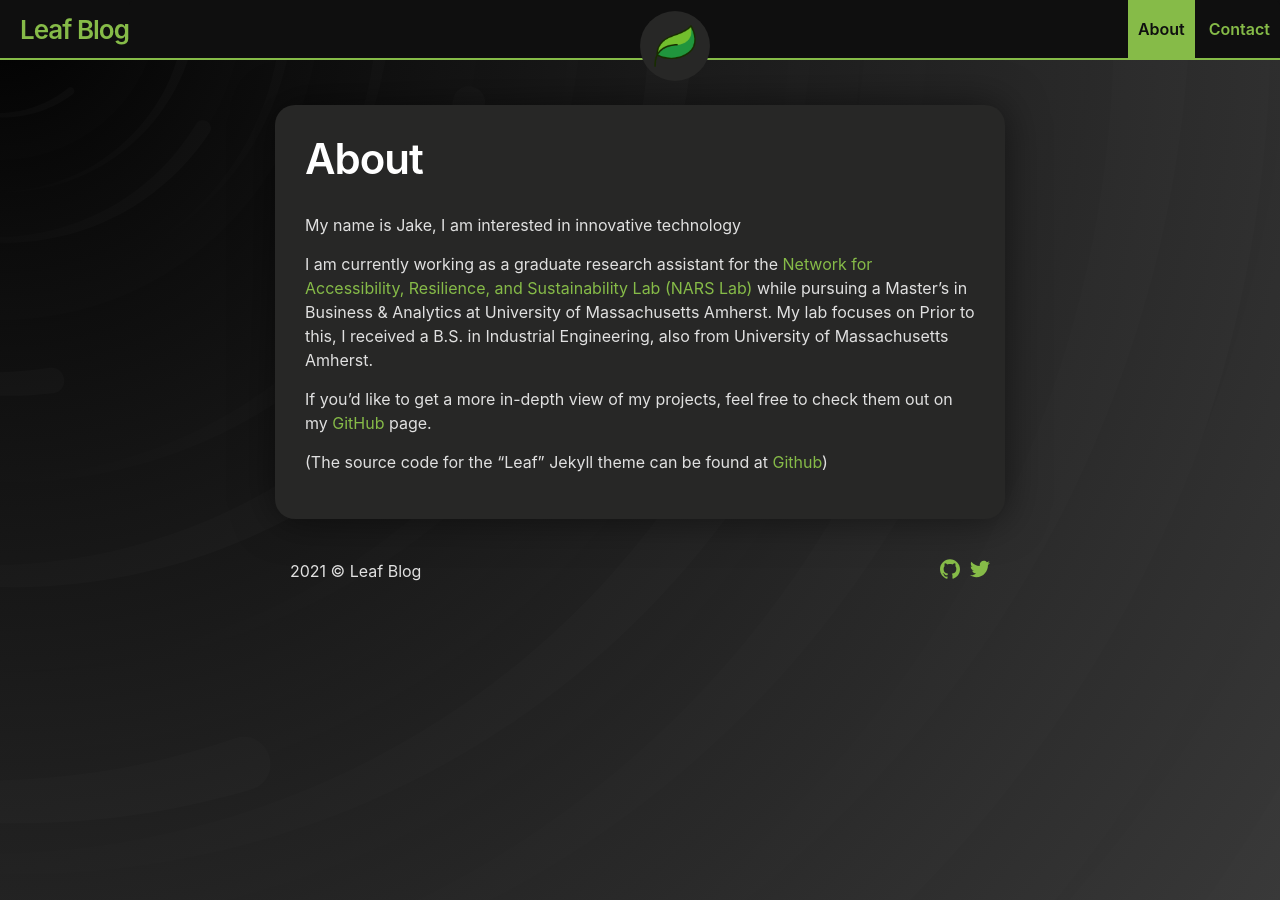
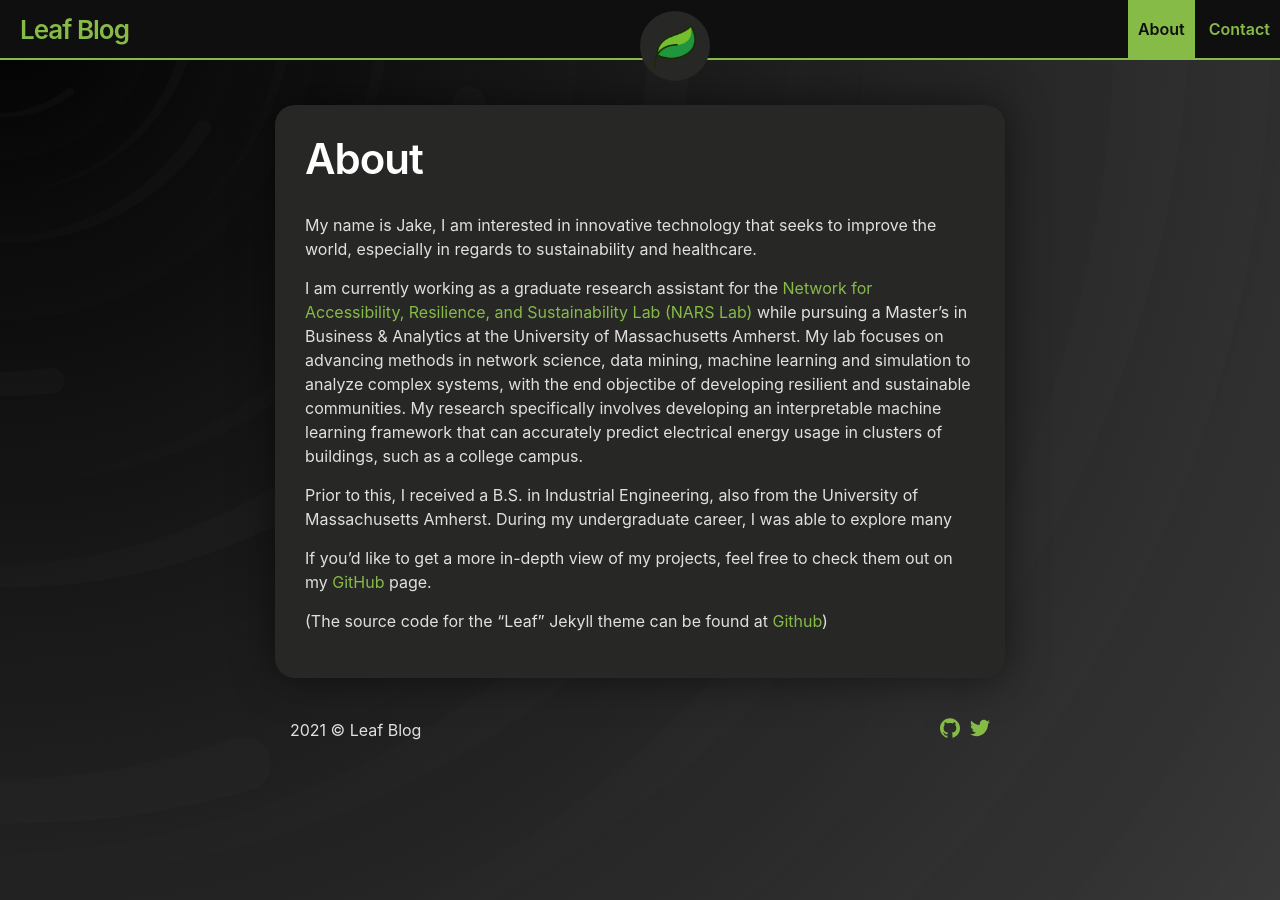
Before and after one commit to jhancock75/my-blog, a Jekyll site: the page built from about.md, in a window 1280 px wide. Built offline with Jekyll 4.4.1, drawn with Linux system fonts in a browser that asks for light colours.

Commit message:
Update about.md

```diff
--- a/about.md
+++ b/about.md
@@ -3,9 +3,11 @@ title: About
 layout: page
 ---
 
-My name is Jake, I am interested in innovative technology
+My name is Jake, I am interested in innovative technology that seeks to improve the world, especially in regards to sustainability and healthcare.
 
-I am currently working as a graduate research assistant for the <a href="https://narslab.org/">Network for Accessibility, Resilience, and Sustainability Lab (NARS Lab)</a> while pursuing a Master's in Business & Analytics at University of Massachusetts Amherst. My lab focuses on  Prior to this, I received a B.S. in Industrial Engineering, also from University of Massachusetts Amherst.
+I am currently working as a graduate research assistant for the <a href="https://narslab.org/">Network for Accessibility, Resilience, and Sustainability Lab (NARS Lab)</a> while pursuing a Master's in Business & Analytics at the University of Massachusetts Amherst. My lab focuses on advancing methods in network science, data mining, machine learning and simulation to analyze complex systems, with the end objectibe of developing resilient and sustainable communities. My research specifically involves developing an interpretable machine learning framework that can accurately predict electrical energy usage in clusters of buildings, such as a college campus.
+
+Prior to this, I received a B.S. in Industrial Engineering, also from the University of Massachusetts Amherst. During my undergraduate career, I was able to explore many
 
 If you'd like to get a more in-depth view of my projects, feel free to check them out on my <a href="https://github.com/jhancock75">GitHub</a> page.
 
```
